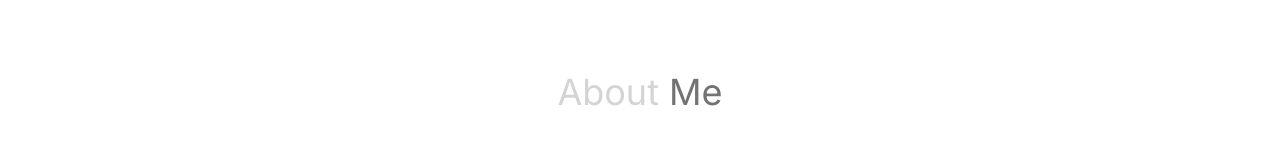
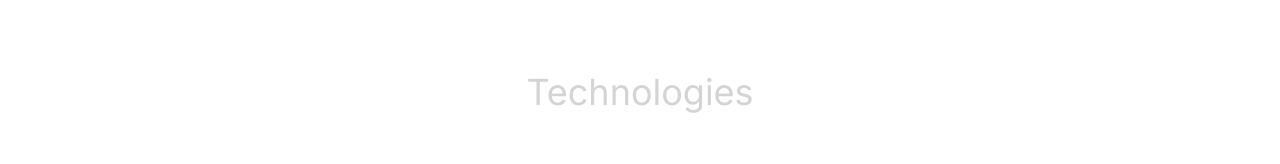
Before and after one commit to dilsher07singh/Portfolio, a React (Vite) app: page / in a window 1280 px wide. Shown: the part 849-1013 px from the top of the page. Built offline with nearby package versions, Linux system fonts and the light colour scheme.

Commit message:
Hero updated

```diff
--- a/src/App.jsx
+++ b/src/App.jsx
@@ -14,7 +14,7 @@ const App = () => {
       <div className="container mx-auto px-8">
         <Navbar />
         <Hero />
-        <About />
+        {/* <About /> */}
         <Technologies />
         <Experience />
         <Projects />
--- a/src/components/Hero.jsx
+++ b/src/components/Hero.jsx
@@ -49,13 +49,16 @@ const Hero = () => {
 
         {/* Profile Picture Section */}
         <div className="w-full lg:w-1/2 lg:p-8">
+          <div className="flex justify-center">
             <motion.img
               initial={{ x: 100, opacity: 0 }}
               animate={{ x: 0, opacity: 1 }}
               transition={{ duration: 1, delay: 1.2 }}
+              className="rounded-2xl "
               src={profilePic}
               alt="Dilsher Singh"
             />
+          </div>
         </div>
       </div>
     </div>
```
Lines whose indentation alone changed are shown as unchanged.
